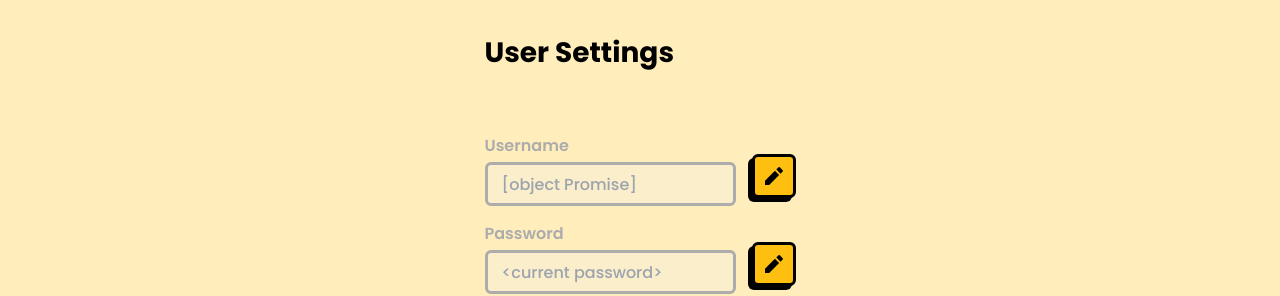
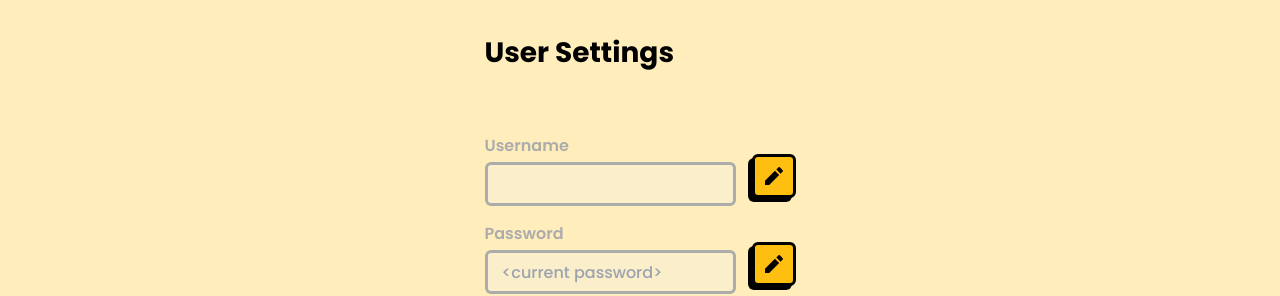
Before and after one commit to devhausleipzigacademy/camp9-final-project, a Next.js app: page /settings in a window 1280 px wide. Shown: the top 296 px of the page. Built offline with nearby package versions, Linux system fonts and the light colour scheme; no server answers; the database is empty.

Commit message:
errors and type errors... but runs and fetches usernam

```diff
--- a/app/(protected)/settings/page.tsx
+++ b/app/(protected)/settings/page.tsx
@@ -3,45 +3,29 @@
 import InputField from 'components/InputField';
 import SettingsButton from 'components/shared/buttons/SettingsButton';
 import React, { useState } from 'react';
-import { useQuery } from '@tanstack/react-query';
 import axios from 'axios';
 import { useSession } from 'next-auth/react';
 
 type Icon = 'pencil' | 'check';
 
-interface SessionResponse {
-  data: {
-    user: {
-      id: {
-        sub: number;
-      };
-    };
-  };
-}
-
 function Settings() {
   const [usernameEdit, setUsernameEdit] = useState<Icon>('pencil');
   const [passwordEdit, setPasswordEdit] = useState<Icon>('pencil');
-  const { data } = useSession();
+  const { data } = useSession(); // <-- get user ID from session/JWT
+  const [username, setUsername] = useState('...'); // <-- username initially unknown
 
-  async function getUsername(userID: number) {
+  async function applyUsername(userID: number) {
     try {
-      // console.log(`/api/getUsername/${userID}`)
       const response = await axios.get('/api/getUsername', {
-        params: { id: userID },
+        params: { id: userID }, // <-- make get request to getUsername API with id as parameter
       });
-      // console.log(response);
-      console.log(response.data.username);
-      const username = response.data.username
-      return username
+      setUsername(response.data.username); // <--- set username if/once resolved
     } catch (error) {
       console.error(error);
     }
   }
 
-  // console.log('LOG1', data?.user.id.sub, status);
-
-  const x = getUsername(data?.user?.id.sub);
+  applyUsername(data?.user?.id.sub);
 
   return (
     <div className="bg-yellow-light">
@@ -54,7 +38,7 @@ function Settings() {
             type={'username'}
             width={'reduced'}
             disabled={usernameEdit === 'pencil'}
-            placeholder={x}
+            placeholder={username}
           />
           <SettingsButton
             disabled={false}
--- a/app/api/getUsername/route.ts
+++ b/app/api/getUsername/route.ts
@@ -4,14 +4,13 @@ import { NextResponse } from 'next/server';
 export async function GET(request: Request) {
   const { searchParams } = new URL(request.url);
   const id = searchParams.get('id')!;
-  console.log("BACKEND", id)
 
   const user = await db.user.findUnique({
     where: {
-      id: +id, // id of user `qwer`
+      id: +id,
     },
   });
 
-  const username = user?.name
+  const username = user?.name;
   return NextResponse.json({ username });
 }
```
Also changed, not shown: libs/auth.ts (+3 -14 lines).
